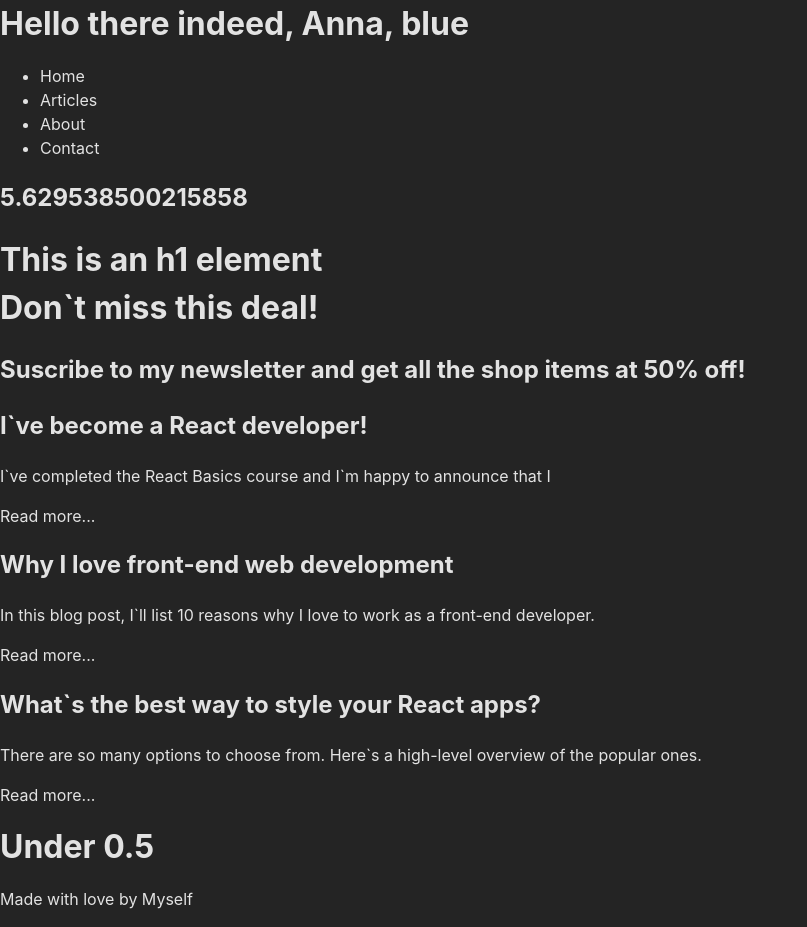
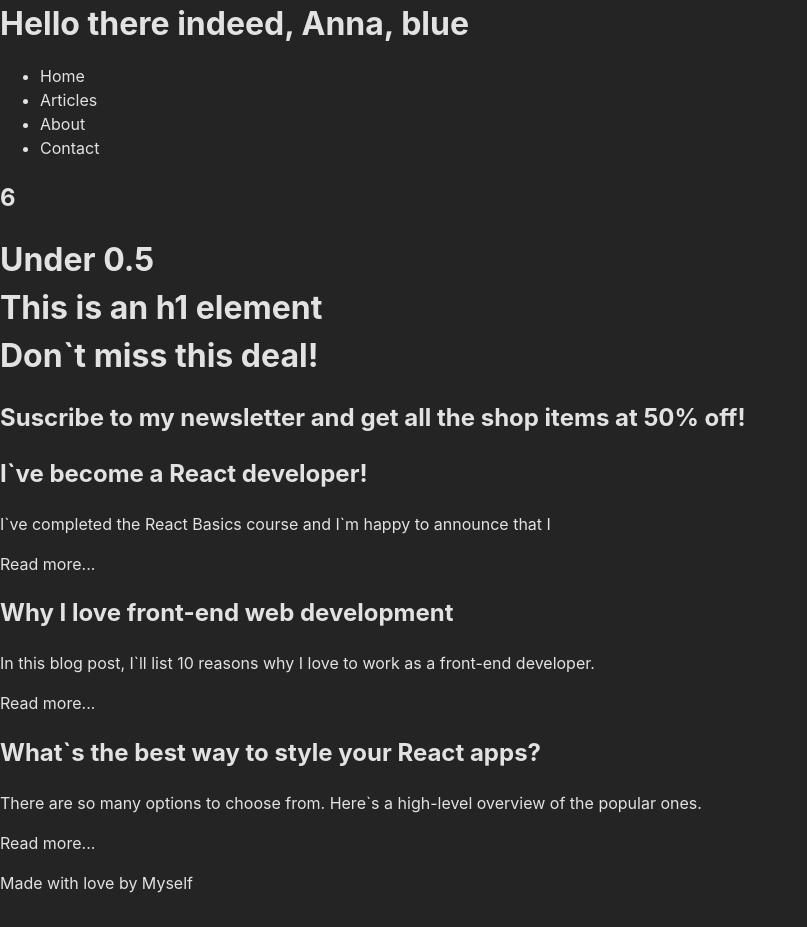
Before and after one commit to legodev/react, a React (Vite) app: page / in a window 1280 px wide. Shown: the whole page, without its empty margins (0-807 px from the left). Built offline with nearby package versions, Linux system fonts and the light colour scheme.

Commit message:
Updating practice

```diff
--- a/src/App.jsx
+++ b/src/App.jsx
@@ -16,12 +16,12 @@ function App() {
       <Header name="Anna" color="blue"/>
       <Nav/>
       <PracticeTwo />
+      <Example />
       <Heading />
       <Promo />
       <Intro1 />
       <Intro2 />
       <Intro3 />
-      <Example />
       <Footer />
     </>
   )
--- a/src/components/Practice2.jsx
+++ b/src/components/Practice2.jsx
@@ -1,7 +1,7 @@
 export default function PracticeTwo () {
     return (
         <div>
-            <h2>{Math.random() * 10}</h2>
+            <h2>{Math.round(Math.random() * 10)}</h2>
         </div>
     )
 }
```
